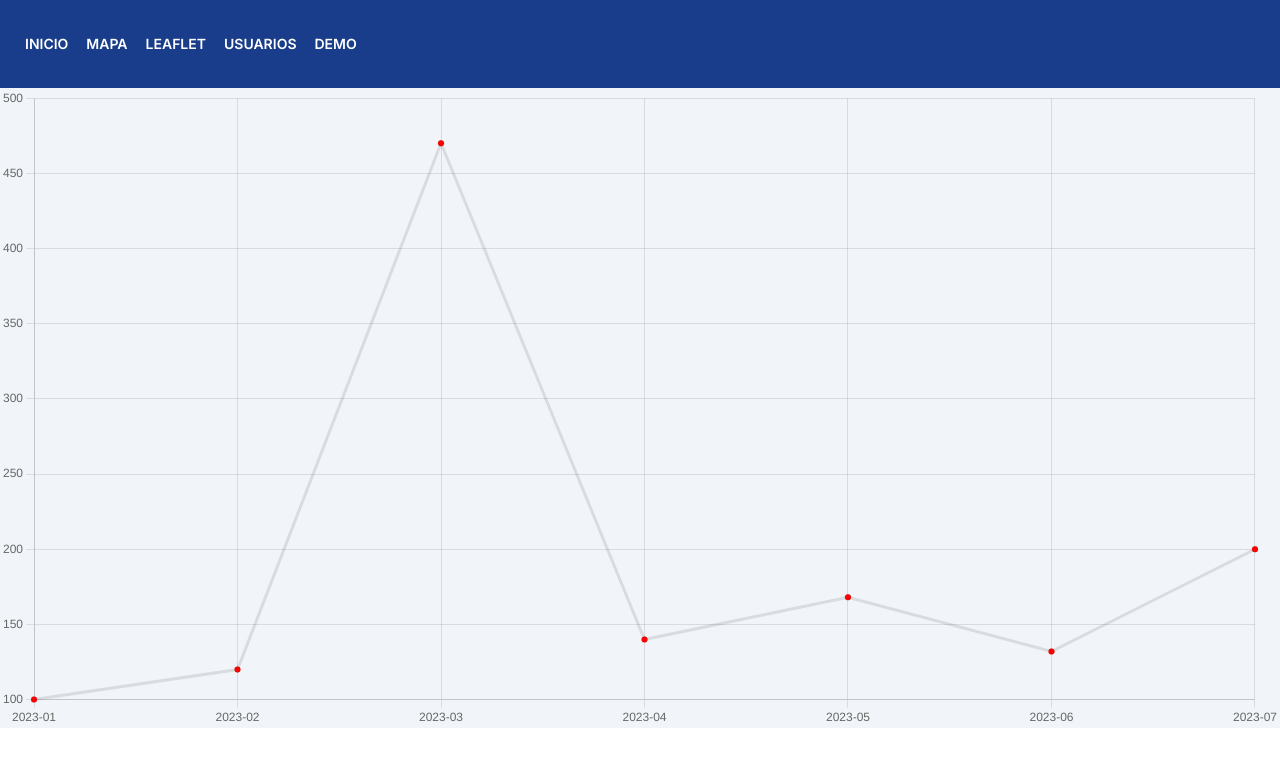
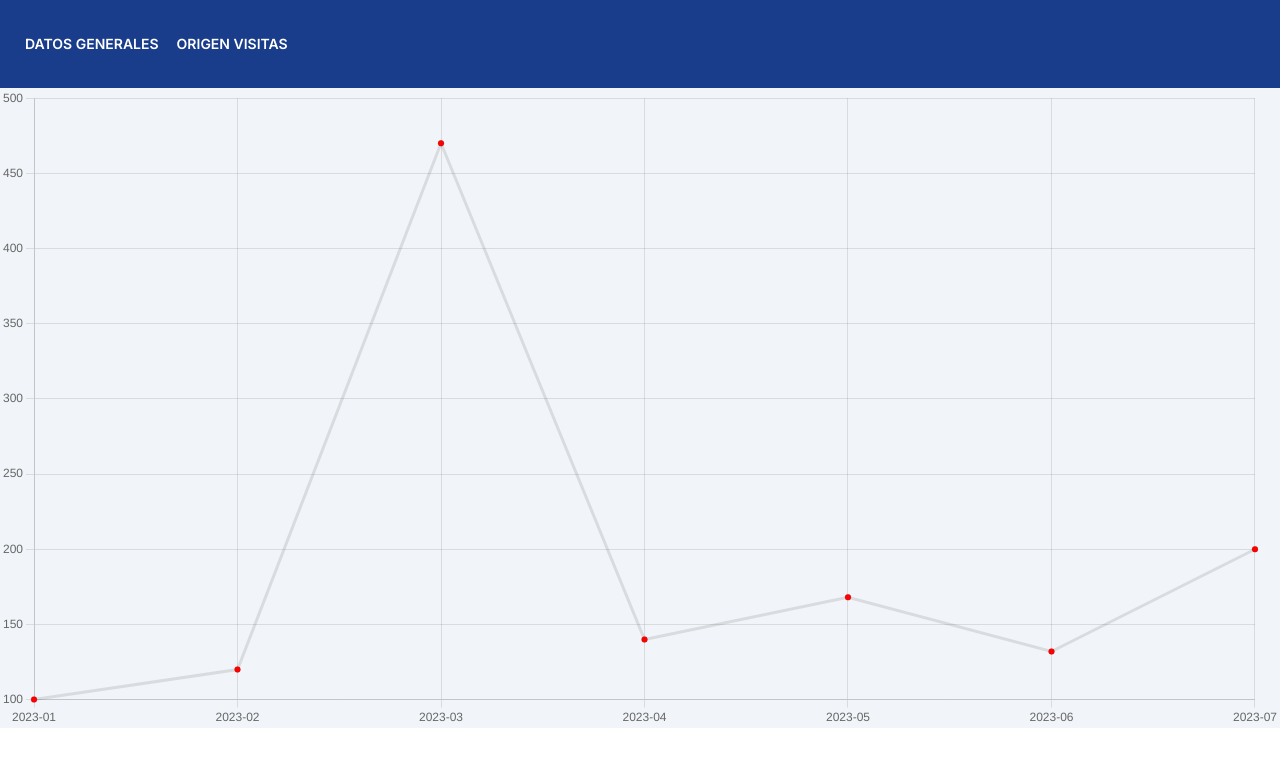
Before and after one commit to alegreiff/nextagain, a Next.js app: page /users/new in a window 1280 px wide. Shown: the top 766 px of the page. Built offline with nearby package versions, Linux system fonts and the light colour scheme.

Commit message:
menu limpio

```diff
--- a/src/app/components/Header/Header.tsx
+++ b/src/app/components/Header/Header.tsx
@@ -4,11 +4,12 @@ import React from 'react'
 const HeaderNavigation = () => {
     return (
         <div className='bg-[#193d8a] p-4 text-2xl text-white font-bold flex justify-start'>
-            <Link className="btn btn-ghost p-1 m-1" href="/">Inicio</Link>
-            <Link className="btn btn-ghost p-1 m-1" href="/users/mapa">Mapa</Link>
-            <Link className="btn btn-ghost p-1 m-1" href="/users/leaf">Leaflet</Link>
+            <Link className="btn btn-ghost p-1 m-1" href="/">Datos generales</Link>
+            <Link className="btn btn-ghost p-1 m-1" href="/users/leaf">Origen visitas</Link>
+
+            {/* <Link className="btn btn-ghost p-1 m-1" href="/users/mapa">Mapa</Link>
             <Link className="btn btn-ghost p-1 m-1" href="/users">Usuarios</Link>
-            <Link className="btn btn-ghost p-1 m-1" href="/users/new">Demo</Link>
+            <Link className="btn btn-ghost p-1 m-1" href="/users/new">Demo</Link> */}
         </div>
     )
 }
```
